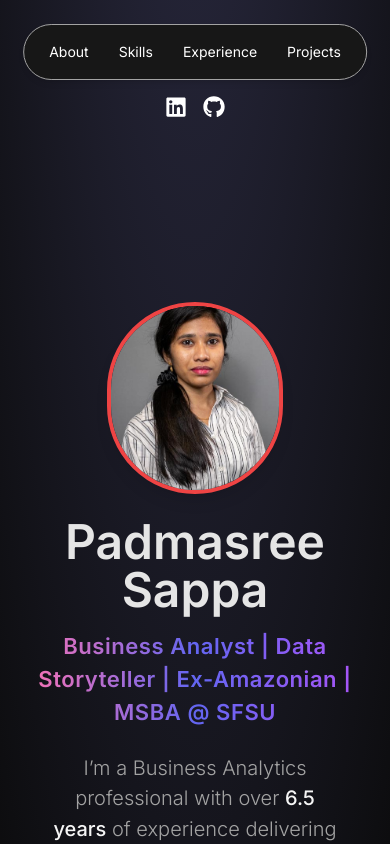
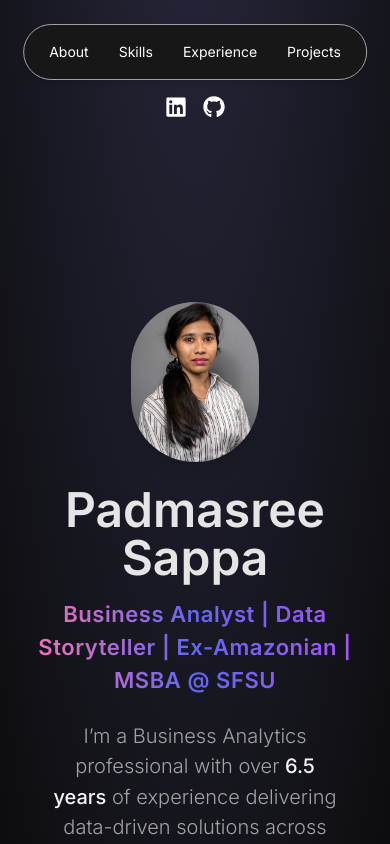
Before and after one commit to dsappa7196/dsappa7196.github.io, a React (Vite) app: page / in a window 390 px wide. Shown: the top 844 px of the page. Built offline with nearby package versions, Linux system fonts and the light colour scheme.

Commit message:
style: restore oval image shape for mobile and desktop

```diff
--- a/src/Components/Hero.jsx
+++ b/src/Components/Hero.jsx
@@ -30,7 +30,7 @@ const Hero = () => {
           transition={{ duration: 1, ease: 'easeOut' }}
           src={profilePic}
           alt="Padmasree Sappa"
-          className="rounded-full w-44 h-48 sm:w-56 sm:h-72 lg:w-64 lg:h-80 object-cover shadow-lg mb-6 border-4 border-red-500"
+          className="rounded-full w-32 h-40 sm:w-56 sm:h-72 lg:w-72 lg:h-80 object-cover shadow-lg mb-6 sm:mb-7"
         />
 
         {/* Name */}
```
